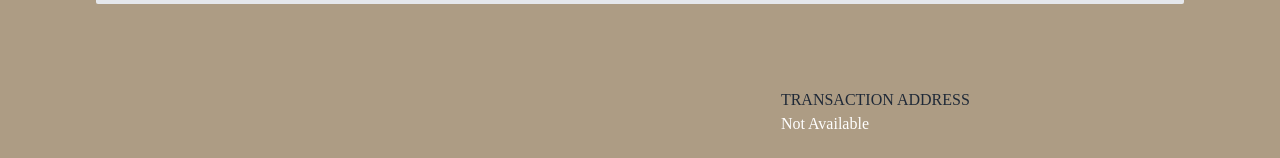
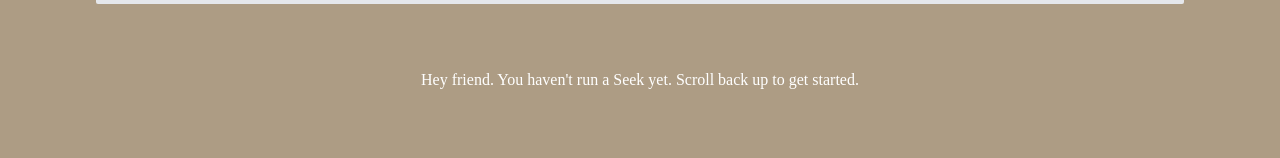
Before and after one commit to jacoberick/seeker, a React (Create React App) app: page / in a window 1280 px wide. Shown: the part 932-1090 px from the top of the page. Built offline with nearby package versions, Linux system fonts and the light colour scheme.

Commit message:
conditionally rendered seek results

```diff
--- a/src/components/Footer.js
+++ b/src/components/Footer.js
@@ -6,7 +6,7 @@ import {
 } from "@fortawesome/free-brands-svg-icons";
 
 const iconClass =
-  "text-2xl text-gray-800 hover:text-red-dark transition-all bSix:text-xl";
+  "text-2xl text-gray-800 hover:text-white transition-all bSix:text-xl";
 
 const Footer = () => {
   return (
--- a/src/components/Seek.js
+++ b/src/components/Seek.js
@@ -40,9 +40,11 @@ const Seek = ({ setActive, apiURL }) => {
         <p className="font-mont text-9xl text-white text-center uppercase font-semibold">
           seek result
         </p>
-        <hr className=" border-4 rounded-sm" />
+        <hr className="text-white border-4 rounded-sm" />
       </div>
-      <section className="font-dom max-w-7xl mx-auto px-24 mt-16 flex items-center">
+      <section className="font-dom max-w-7xl mx-auto px-24 mt-16 ">
+        {apiRes ? (
+          <div className="flex items-center">
             <div className="w-3/5 mr-8" id="photo">
               <img className="w-full" src={apiRes.image_url} alt="" />
             </div>
@@ -58,7 +60,9 @@ const Seek = ({ setActive, apiURL }) => {
               <div className={infoDivClass}>
                 <p className={labelClass}>token id</p>
                 <p className="text-white">
-              {apiRes && apiRes.token_id ? apiRes.token_id : "Not Available"}
+                  {apiRes && apiRes.token_id
+                    ? apiRes.token_id
+                    : "Not Available"}
                 </p>
               </div>
               <div className={infoDivClass}>
@@ -92,6 +96,13 @@ const Seek = ({ setActive, apiURL }) => {
                 </p>
               </div>
             </div>
+          </div>
+        ) : (
+          <p className="text-center mx-auto text-white">
+            Hey friend. You haven't run a Seek yet. Scroll back up to get
+            started.
+          </p>
+        )}
       </section>
       <Footer />
     </div>
```
Lines whose indentation alone changed are shown as unchanged.
